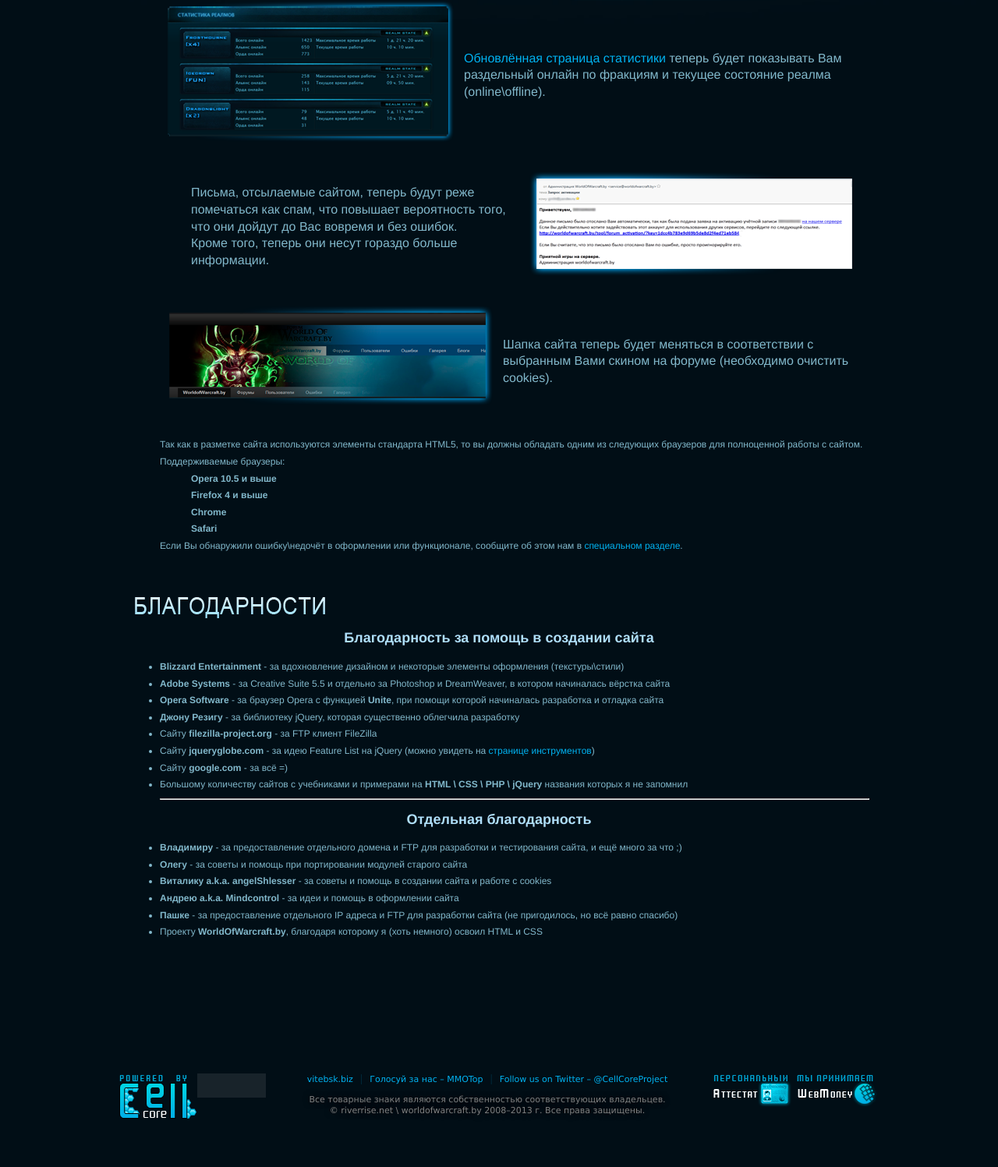
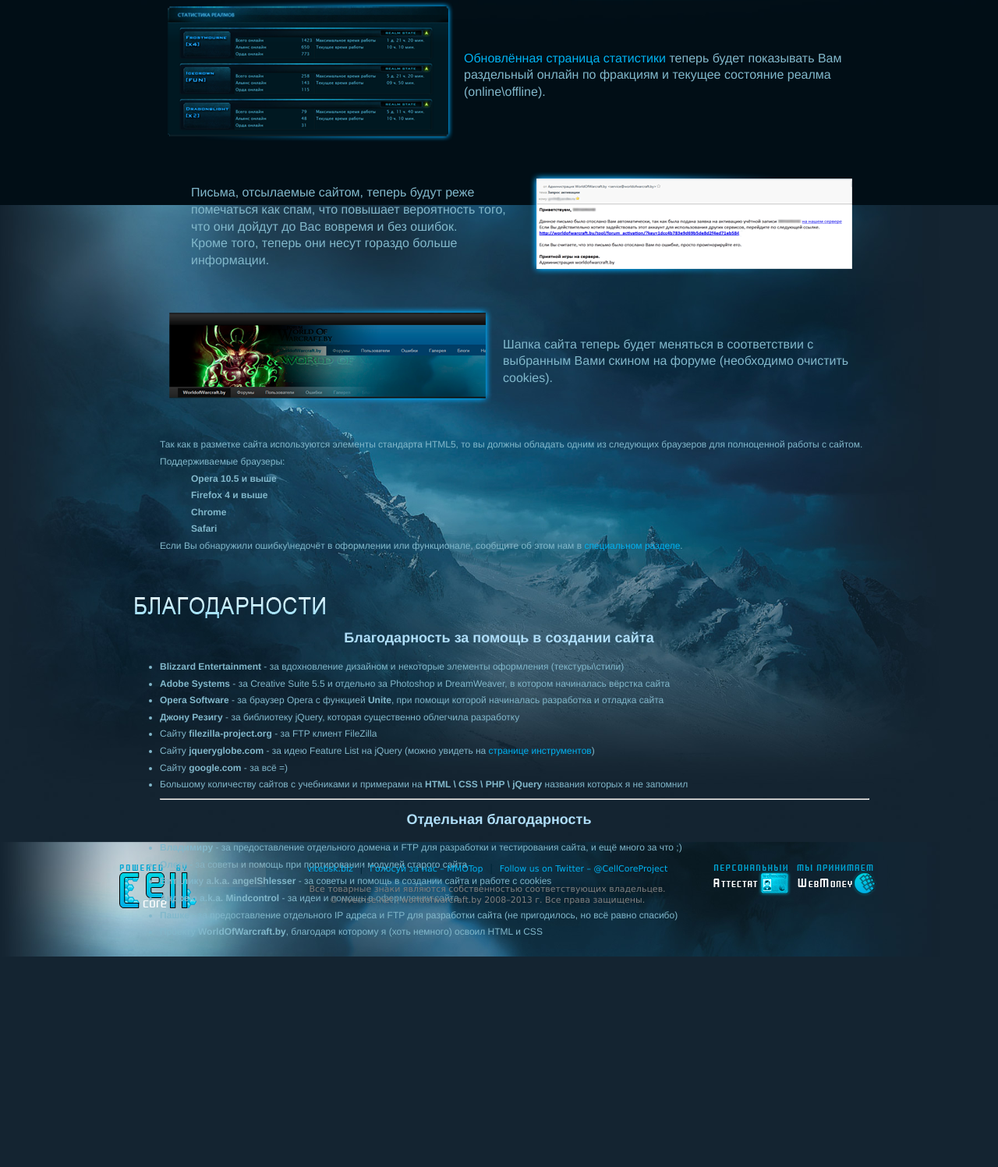
Before and after one commit to gmltA/CellCore-site, a PHP site: page /about.php in a window 1280 px wide. Shown: the part 982-2479 px from the top of the page at 78% size. After the commit the page ends 2209 px from the top, so only its background shows below. Run offline with PHP 8.4, Linux system fonts and the light colour scheme; grey boxes are pictures that could not be loaded.

Commit message:
Add sticky footer instead of floating
Chrome, fuck you!

```diff
--- a/footer.inc
+++ b/footer.inc
@@ -1,11 +1,12 @@
-    <footer class="landing-footer">
+<footer class="landing-footer">
+    <div class="wrapper">
         <div class="footer">
             <a href="/core/" class="logo-core"></a>
             <!--<div class="logo-dev"></div>-->
             <a href="http://www.webmoney.ru/" class="logo-wm"></a>
             <a href="https://passport.webmoney.ru/asp/certView.asp?wmid=217657406008" class="logo-attestat"></a>
-			<div class="ban-dev">
-			<!--LiveInternet counter--><script type="text/javascript"><!--
+            <div class="ban-dev">
+            <!--LiveInternet counter--><script type="text/javascript"><!--
             document.write("<a href='http://www.liveinternet.ru/click' "+
             "target=_blank><img src='//counter.yadro.ru/hit?t21.6;r"+
             escape(document.referrer)+((typeof(screen)=="undefined")?"":
@@ -36,4 +37,5 @@
                 </div>
             </div>
         </div>
-    </footer>
+    </div>
+</footer>
--- a/index.php
+++ b/index.php
@@ -173,6 +173,7 @@
 }
 
 ?>
+<div class="content">
 <div id="header_bar" class="clearfix <?php echo $skin?>">
     <div class="main_width">
         <div class="info user"><?php echo $member_name?></div>
@@ -295,8 +296,9 @@
         <div class="shadow"></div>
     </div>
 </div>
+</div>
+</div>
     <?php include dirname(__FILE__) . '/footer.inc' ?>
-</div>
 </body>
 </html>
 <!-- Yandex.Metrika counter -->
--- a/style.css
+++ b/style.css
@@ -1,4 +1,28 @@
 @charset "utf-8";
+
+div { display: block; }
+
+body, html {height: 100%}
+
+body {
+    margin: 0;
+    padding: 0;
+    font-family: "helvetica", "arial", sans-serif;
+    background: url(images/games-bg.jpg) no-repeat center center fixed;
+    -webkit-background-size: cover;
+    -moz-background-size: cover;
+    -o-background-size: cover;
+    background-size: cover;
+    background-color: #142431;
+    background-position: 50% 0px;
+	min-height: 650px;
+}
+
+a { color: #01b2f1; text-decoration: none; }
+a:hover { color: #FFFFFF; text-shadow: 0px 0px 8px white; }
+
+.content {min-height: 100%; margin: 0px auto -120px;}
+
 #primary_nav.wowteam {
     background: #2b2b2b url(/images/pad.png) repeat-x;
     border-bottom: 1px solid #151515;
@@ -143,24 +167,6 @@
 #logo { display: inline; }
 
 #branding, #header_bar, #primary_nav { min-width: 980px; }
-
-div { display: block; }
-
-body {
-    margin: 0;
-    padding: 0;
-    font-family: "helvetica", "arial", sans-serif;
-    background: url(images/games-bg.jpg) no-repeat center center fixed;
-    -webkit-background-size: cover;
-    -moz-background-size: cover;
-    -o-background-size: cover;
-    background-size: cover;
-    background-color: #142431;
-    background-position: 50% 0px;
-}
-
-a { color: #01b2f1; text-decoration: none; }
-a:hover { color: #FFFFFF; text-shadow: 0px 0px 8px white; }
 
 .main_width {
     margin-bottom: 0px;
@@ -437,7 +443,7 @@
     .standardbox .shadowbar .shadow { width: 800px; height: 25px; background: url(/images/box-shad.png); margin: 0 auto; }
     .standardbox .middlebar .line { clear: both; margin:0 21px 0 14px; }
 
-    .landing-footer { clear: both; display: block; padding: 150px 0 60px 0; }
+    .landing-footer { clear: both; display: block; }
     .footer { clear: both; margin: 0; width: 980px; }
     .footer .logo-core { width: 108px; height: 58px; background-image:url(/images/core.png); background-repeat: no-repeat; display: block; float: left; }
     .footer .logo-wm { width: 108px; height: 58px; background-image:url(/images/logo-wm.png); background-repeat: no-repeat; display: block; float: right; }
```
